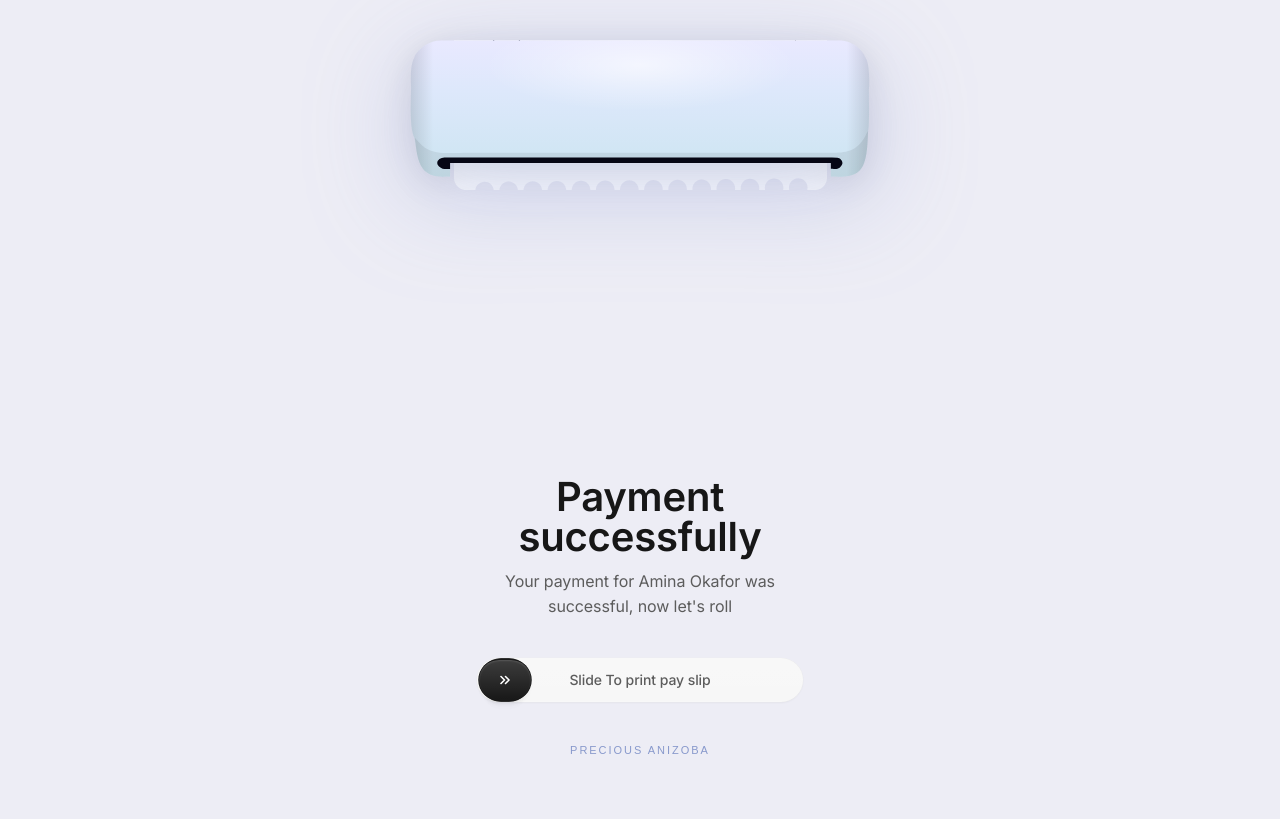
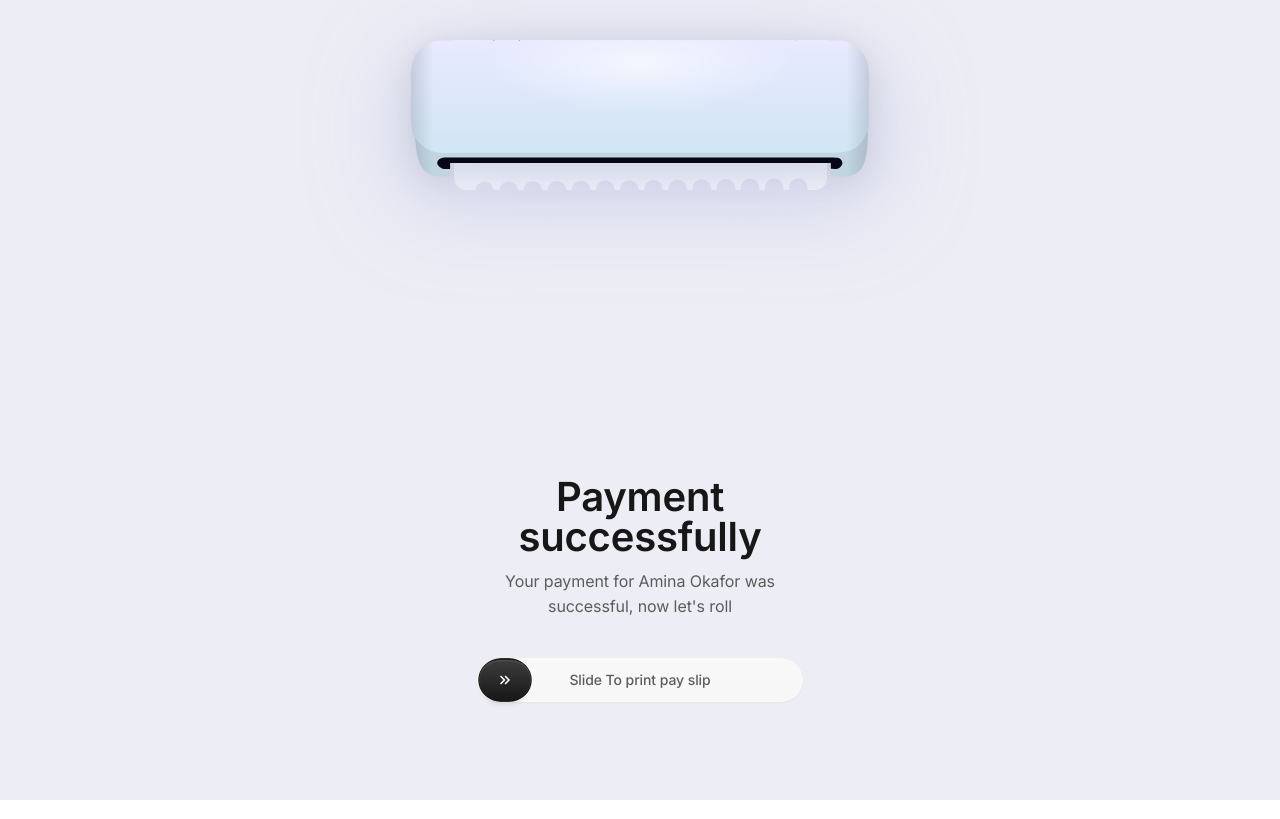
Before and after one commit to dikhsitb/Terminal-Printer-animation, a React (Vite) app: page / in a window 1280 px wide. Built offline with nearby package versions, Linux system fonts and the light colour scheme; a web font is replaced by a local one.

Commit message:
Remove credit text

```diff
--- a/src/PrinterAnimation.tsx
+++ b/src/PrinterAnimation.tsx
@@ -473,16 +473,6 @@ export function PrinterAnimation() {
         </AnimatePresence>
       </motion.div>
 
-      {/* ── Credit ─────────────────────────────────────────── */}
-      <p style={{
-        ...SATOSHI, marginTop: 'auto', paddingTop: 40,
-        fontSize: 11, fontWeight: 500,
-        letterSpacing: '0.18em', textTransform: 'uppercase',
-        color: '#8899CC',
-      }}>
-        Precious Anizoba
-      </p>
-
     </div>
   )
 }
```
